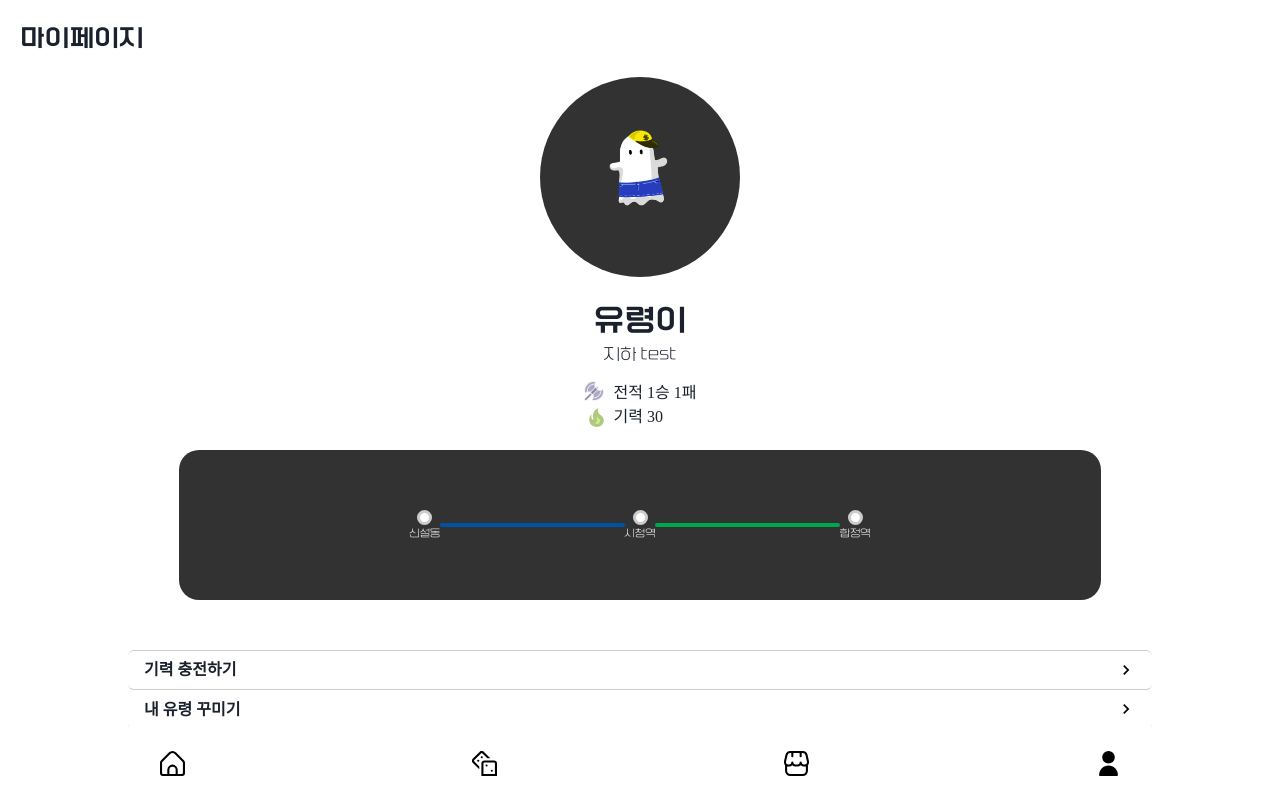
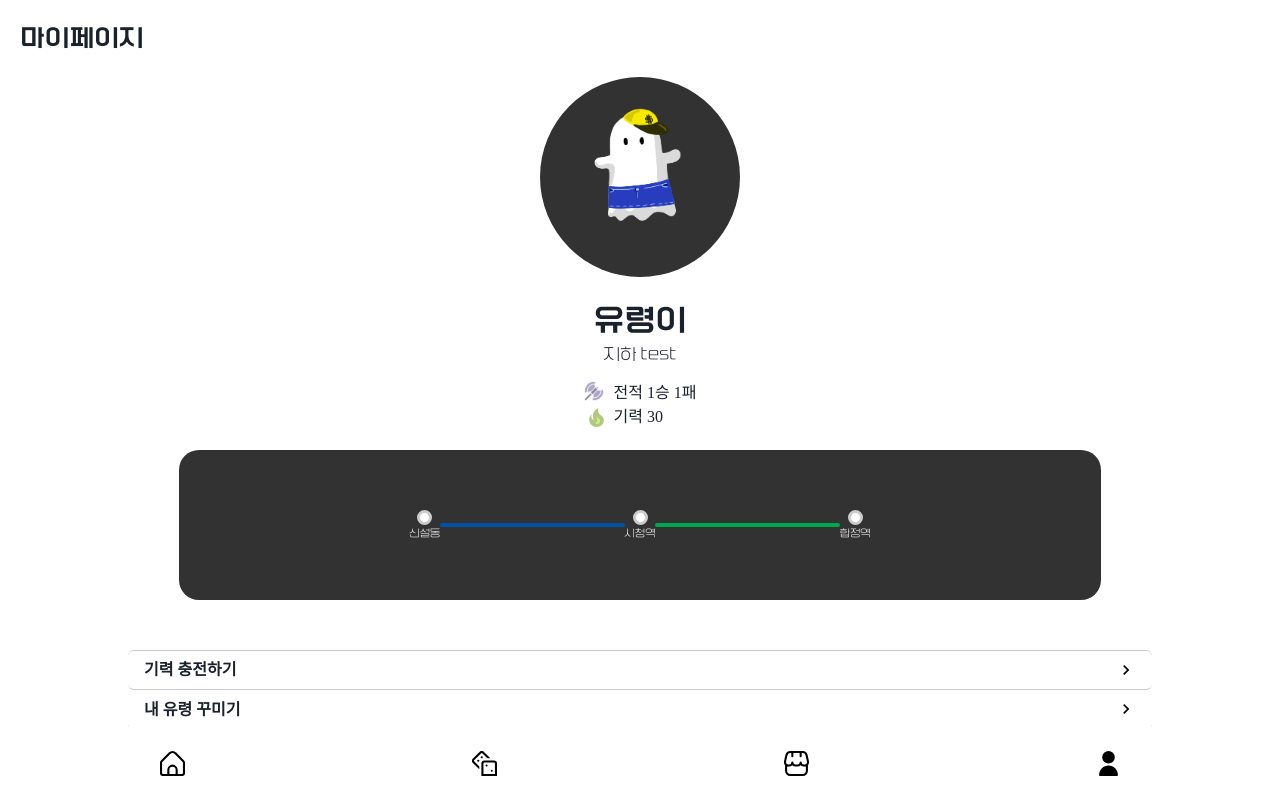
Before and after one commit to flow4camp/flow4-front, a React (Create React App) app: page /mypage in a window 1280 px wide. Built offline with nearby package versions, Linux system fonts and the light colour scheme; a web font is replaced by a local one.

Commit message:
feat) mypage profile size change

```diff
--- a/src/components/UserCharacter.scss
+++ b/src/components/UserCharacter.scss
@@ -22,6 +22,15 @@
         animation: small-motion 0.5s linear 0s infinite alternate;;
 
     }
+
+    &.profile-big {
+
+      width: 120px;
+      height: 146px;
+
+      animation: small-motion 0.5s linear 0s infinite alternate;;
+
+  }
 
     &.attacked {
 
--- a/src/components/UserCharacter.tsx
+++ b/src/components/UserCharacter.tsx
@@ -29,6 +29,7 @@ const UserCharacter: React.FC<UserCharacterProps> = ({ usage, selectedHat, selec
         <Box position='relative' m={3}
             className={`character-container ${usage === "edit" ? 'edit' : ''}
                 ${usage === "profile" ? 'profile' : ''}
+                ${usage === "profile-big" ? 'profile-big' : ''}
                 ${usage === "attacked" ? 'attacked' : ''}
                 ${usage === "defended" ? 'defended' : ''}
             `}
--- a/src/pages/MyPage.tsx
+++ b/src/pages/MyPage.tsx
@@ -76,7 +76,7 @@ function MyPage() {
               }}
             >
               <UserCharacter
-                usage={"profile"}
+                usage={"profile-big"}
                 selectedHat={user.hatVariants !== -1 ? hatVariants[user.hatVariants] : null}
                 selectedAcc={user.accVariants !== -1 ? accVariants[user.accVariants] : null}
                 selectedFace={user.faceVariants !== -1 ? faceVariants[user.faceVariants] : faceVariants[0]}
```
